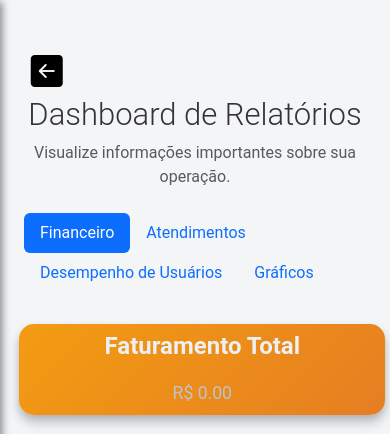
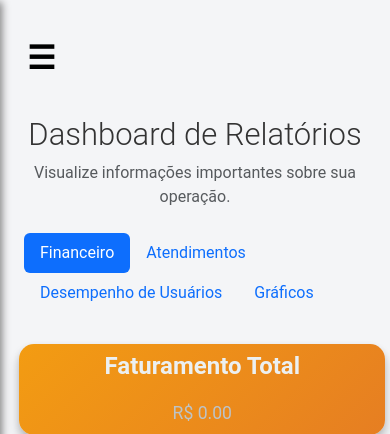
Before and after one commit to rodrigo1488/agenda, a Flask app: template templates/relatorios.html in a window 390 px wide. Shown: the top 434 px of the page. Run offline with Flask 3, Linux system fonts and the light colour scheme; the template is opened without the code that fills it, so the values that code supplies are empty.

Commit message:
ATERAÇÃO DE MENU LATERAL RESPONSIVO

```diff
--- a/static/styles/agenda.css
+++ b/static/styles/agenda.css
@@ -183,6 +183,10 @@ button:hover {
         display: none;
     }
 
+    #toggle-menu {
+        position: fixed;
+    }
+
     #list-container {
         display: block;
     }
--- a/static/styles/style.css
+++ b/static/styles/style.css
@@ -186,7 +186,7 @@ h3 {
 
   /* Botão de alternância do menu */
   #toggle-menu {
-    position: fixed;
+
     top: 20px;
     left: 20px;
     z-index: 1100;
--- a/templates/relatorios.html
+++ b/templates/relatorios.html
@@ -17,7 +17,11 @@
 
 
 <body class="d-flex">
-
+    <div class="container mt-4">
+        <button id="toggle-menu" class="d-block d-md-none"
+        style="background-color: transparent; border: none; font-size: 2rem; color: black; ;">
+        ☰
+    </button>
 
     <div class="d-flex" style="flex: 1; width: 100%;">
 
@@ -28,8 +32,7 @@
         <!-- Conteúdo Principal -->
         <div class="container mt-4">
             <div id="loading">Carregando...</div>
-            <div class="container mt-4">
-                <a href="/agenda" class="bi bi-arrow-left-square-fill" id="btnVoltar"  style="background-color: transparent; border: none; font-size: 2rem; color: black;" ></a>
+
 
             <div class="text-center mb-4">
                 <h1 class="display-5">Dashboard de Relatórios</h1>
```
Also changed, not shown: templates/clientes.html (+6 -1 lines), templates/servicos.html (+6 -1 lines), templates/usuarios.html (+6 -1 lines).
